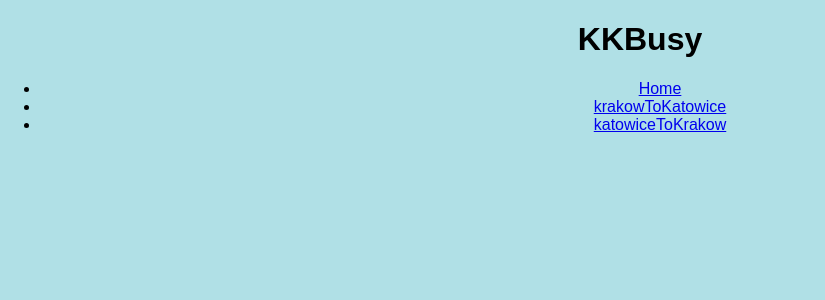
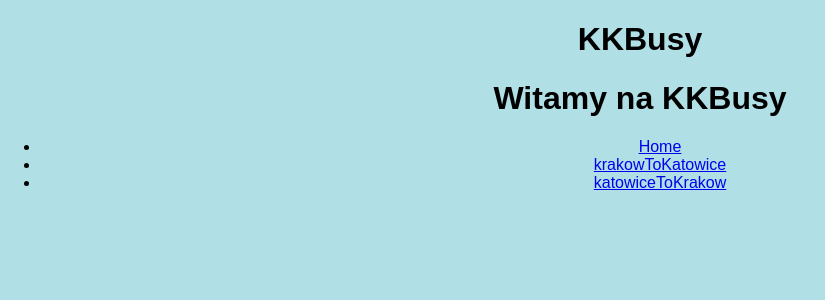
Before and after one commit to Lukaszsteliga/React1, a React (Create React App) app: page / in a window 1280 px wide. Shown: the top 300 px of the page, without its empty margins (0-825 px from the left). Built offline with nearby package versions, Linux system fonts and the light colour scheme.

Commit message:
working multipage 2

```diff
--- a/src/components/FetchRandomUserNAVI.js
+++ b/src/components/FetchRandomUserNAVI.js
@@ -6,6 +6,7 @@ export default class FetchRandomUserNAVI extends React.Component {
 
    return (
     <div>
+      <h1>Witamy na KKBusy</h1>
       <ul>
             <li><Link to="/">Home</Link></li>
             <li><Link to="/krakowToKatowice">krakowToKatowice</Link></li>
```
